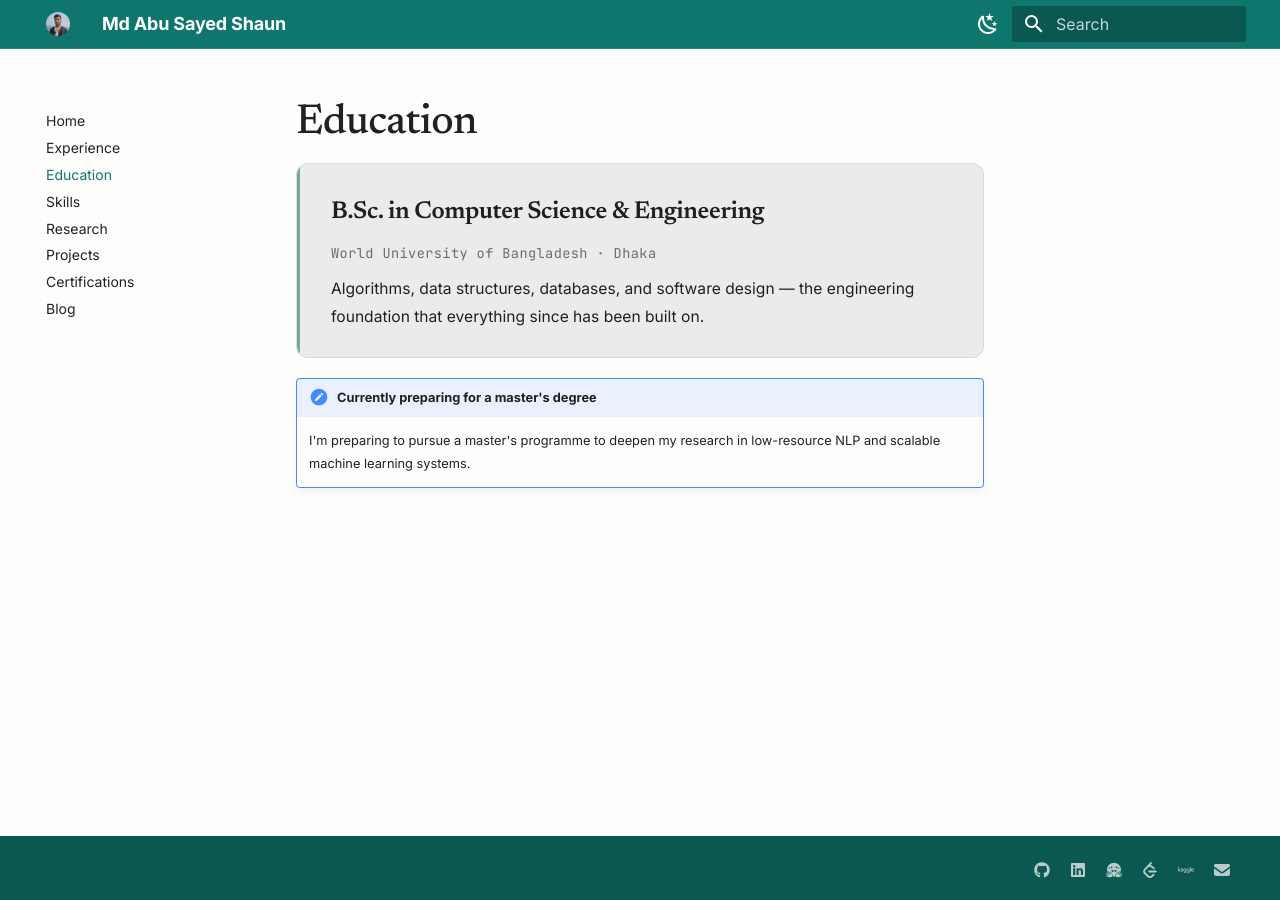
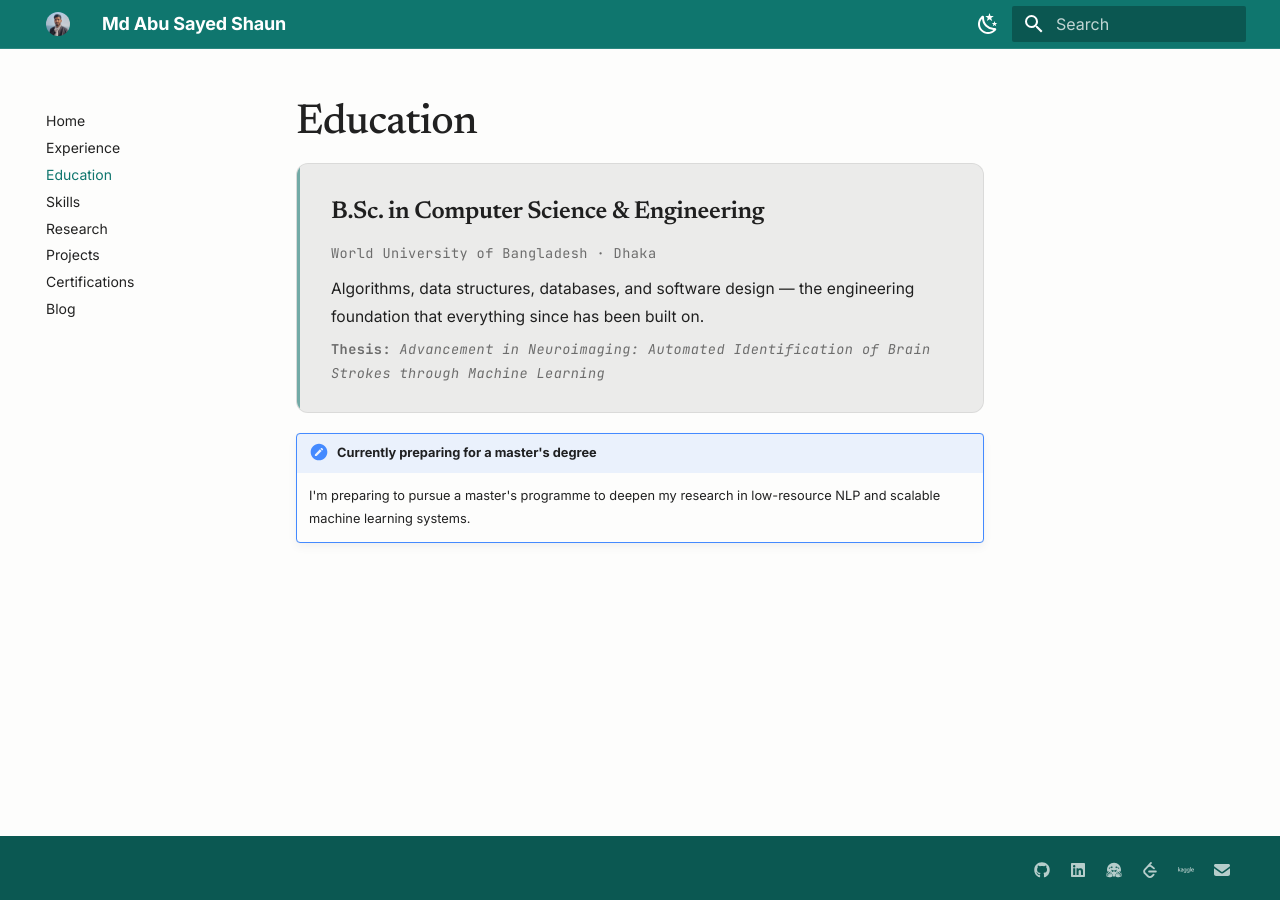
Before and after one commit to sayedshaun/sayedshaun.github.io, an MkDocs documentation site: the page built from docs/about_me/education.md, in a window 1280 px wide. Built offline with MkDocs 1.6.1 and Material for MkDocs 9.7.7, drawn with Linux system fonts in a browser that asks for light colours.

Commit message:
Add thesis title to education, trim university from at-a-glance
Co-Authored-By: Claude Sonnet 5 <noreply@anthropic.com>

```diff
--- a/docs/about_me/education.md
+++ b/docs/about_me/education.md
@@ -12,6 +12,10 @@
     Algorithms, data structures, databases, and software design — the engineering foundation
     that everything since has been built on.
 
+    **Thesis:** *Advancement in Neuroimaging: Automated Identification of Brain Strokes through
+    Machine Learning*
+    { .meta }
+
 </div>
 
 !!! note "Currently preparing for a master's degree"
```
Also changed, not shown: docs/index.md (+1 -1 lines).
